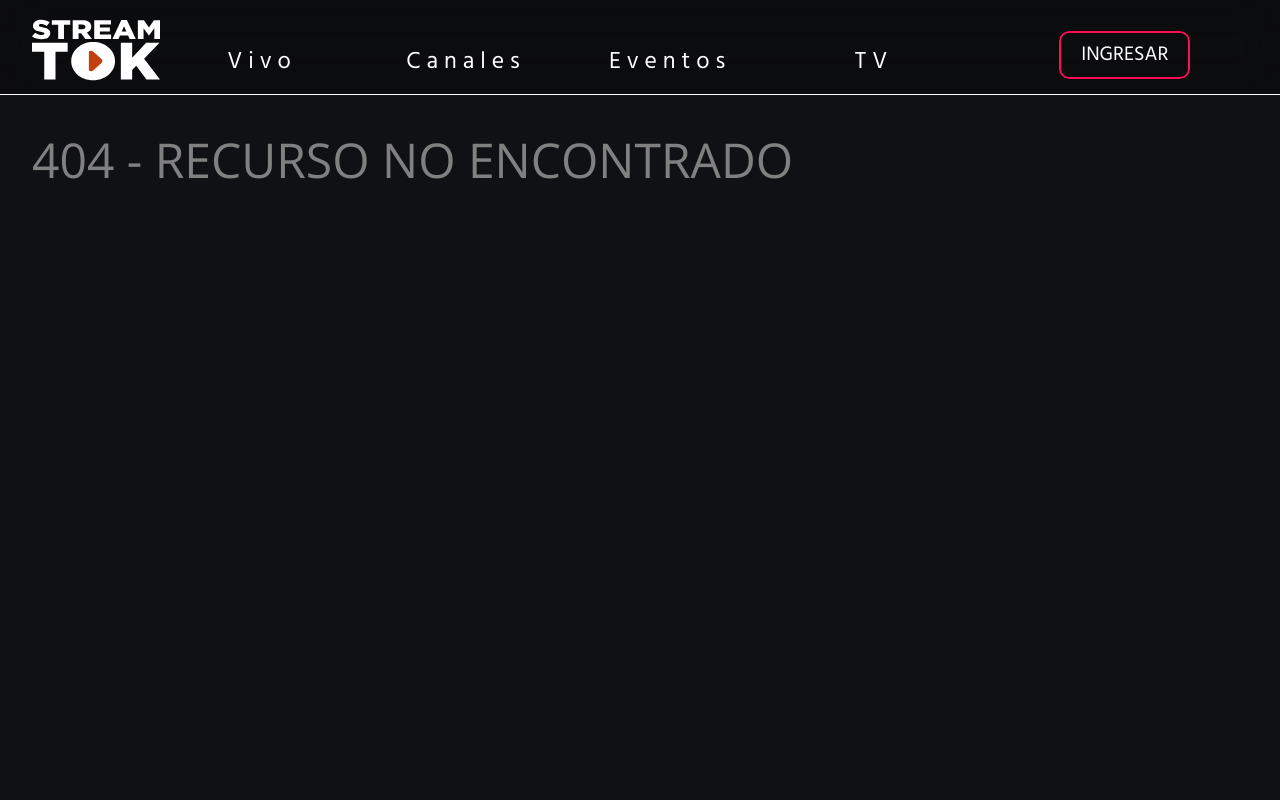
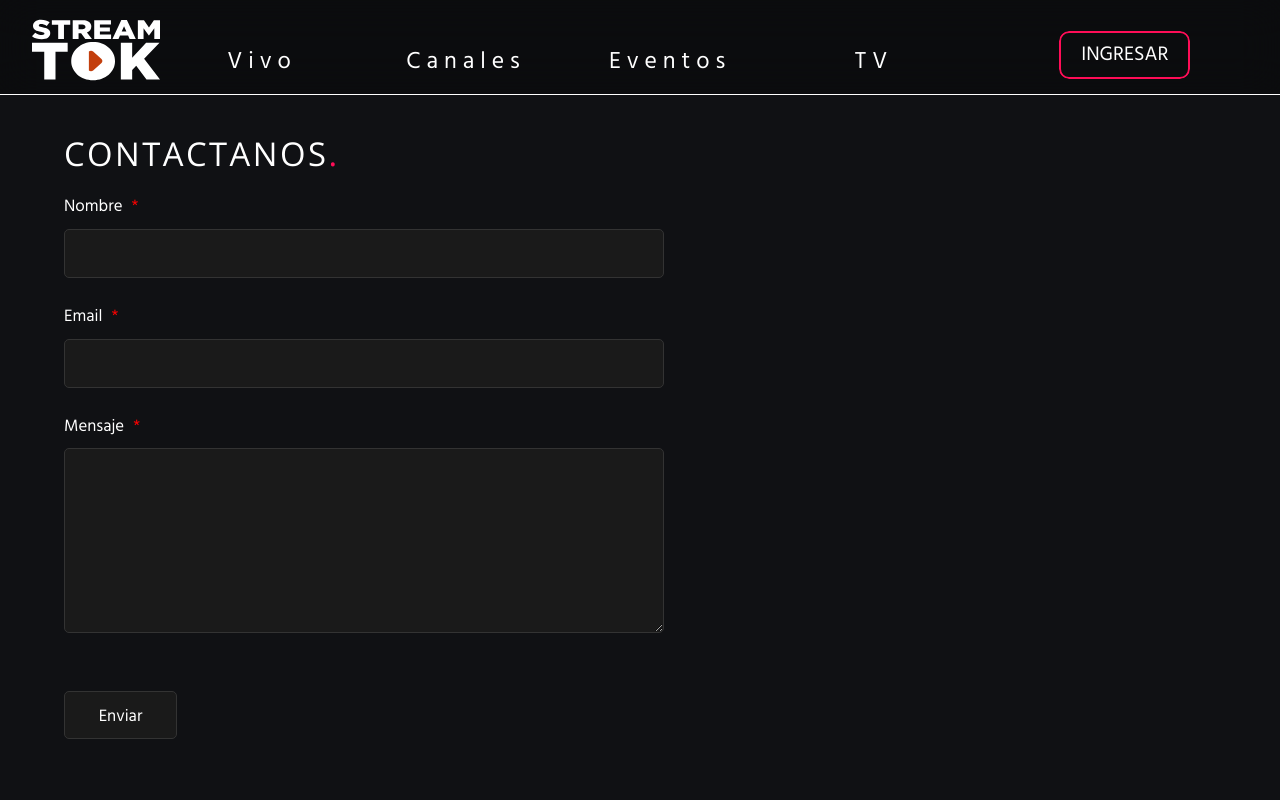
Before and after one commit to marcosvillabasa/streamtok, a React (Create React App) app: page /contacto in a window 1280 px wide. Shown: the top 800 px of the page. Built offline with nearby package versions, Linux system fonts and the light colour scheme; what apollo-link-rest would draw is missing.

Commit message:
contact form

```diff
--- a/src/MainBody.js
+++ b/src/MainBody.js
@@ -8,6 +8,7 @@ import TabEventos from "./Views/Eventos/Eventos.js"
 import TabTV from "./Views/TV/TV.js"
 import { NotFound } from "./Views/Redirects/NotFound.js"
 import Grid from "./Views/TV/Grid.js"
+import { Contacto } from "./Views/Contacto/Contacto.js"
 
 export default function MainBody(props) {
   return (
@@ -23,6 +24,7 @@ export default function MainBody(props) {
         <Route path="/eventos/:id" component={MediaPlayer} />
         <Route path="/tv" exact component={Grid} />
         <Route path="/tv/:id" component={TabTV} />
+        <Route path="/contacto" exact component={Contacto} />
         <Route path="*">
           <NotFound />
         </Route>
--- /dev/null
+++ b/src/Views/Contacto/Contacto.js
@@ -0,0 +1,65 @@
+import React from "react"
+import styled from "styled-components"
+import { HeadingWithFinalDot } from "../../Components/HeadingWithFinalDot"
+
+const ContactoForm = styled.form`
+  display: flex;
+  flex-direction: column;
+
+  align-items: stretch;
+  justify-content: stretch;
+
+  width: 90%;
+  max-width: 600px;
+  margin: 36px 5%;
+  color: var(--color-text-10)
+  background-color: var(--color-text-1);
+  font-size: var(--size-3);
+
+  textarea,
+  input {
+    margin: 0.5em 0em;
+    padding: 0.6em 1.2em;
+    font-size: inherit;
+    background-color: var(--color-text-1);
+    color: inherit;
+    border: 1px solid var(--color-text-2);
+    border-radius: 5px;
+  }
+
+  .form-label {
+    margin-top: 1em;
+    &::after {
+      content: "*";
+      color: red;
+      margin-left: 1ch;
+    }
+  }
+
+  .submit-btn {
+    margin-top: 3em;
+    align-self: flex-start;
+    padding: 0.6em 2em 0.5em 2em;
+  }
+`
+
+export function Contacto(props) {
+  return (
+    <ContactoForm>
+      <HeadingWithFinalDot>CONTACTANOS</HeadingWithFinalDot>
+      <label required htmlFor="nombre" className="form-label">
+        Nombre
+      </label>
+      <input type="text" name="nombre" id="nombre" />
+      <label required htmlFor="email" className="form-label">
+        Email
+      </label>
+      <input type="email" name="email" id="email" />
+      <label required htmlFor="mensaje" className="form-label">
+        Mensaje
+      </label>
+      <textarea name="mensaje" id="mensaje" cols="30" rows="6"></textarea>
+      <input className="submit-btn" type="submit" value="Enviar" />
+    </ContactoForm>
+  )
+}
```
